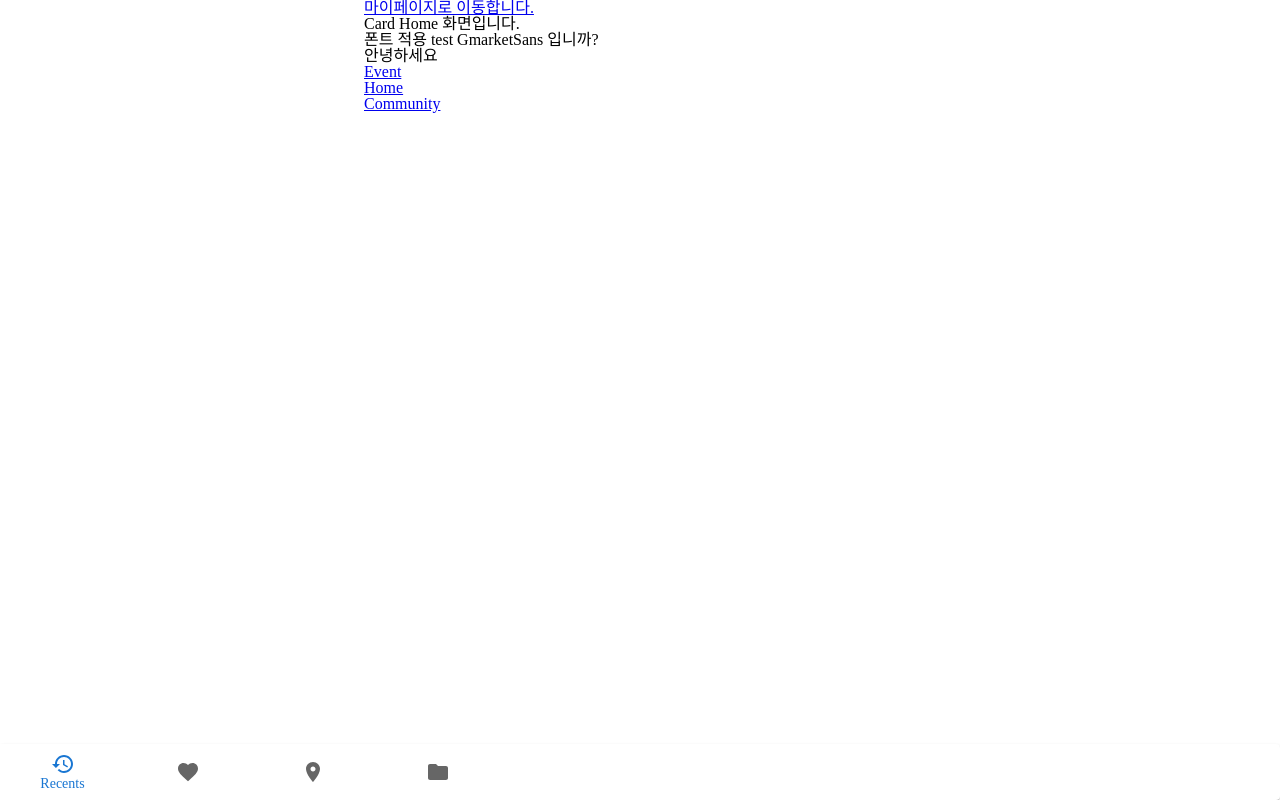
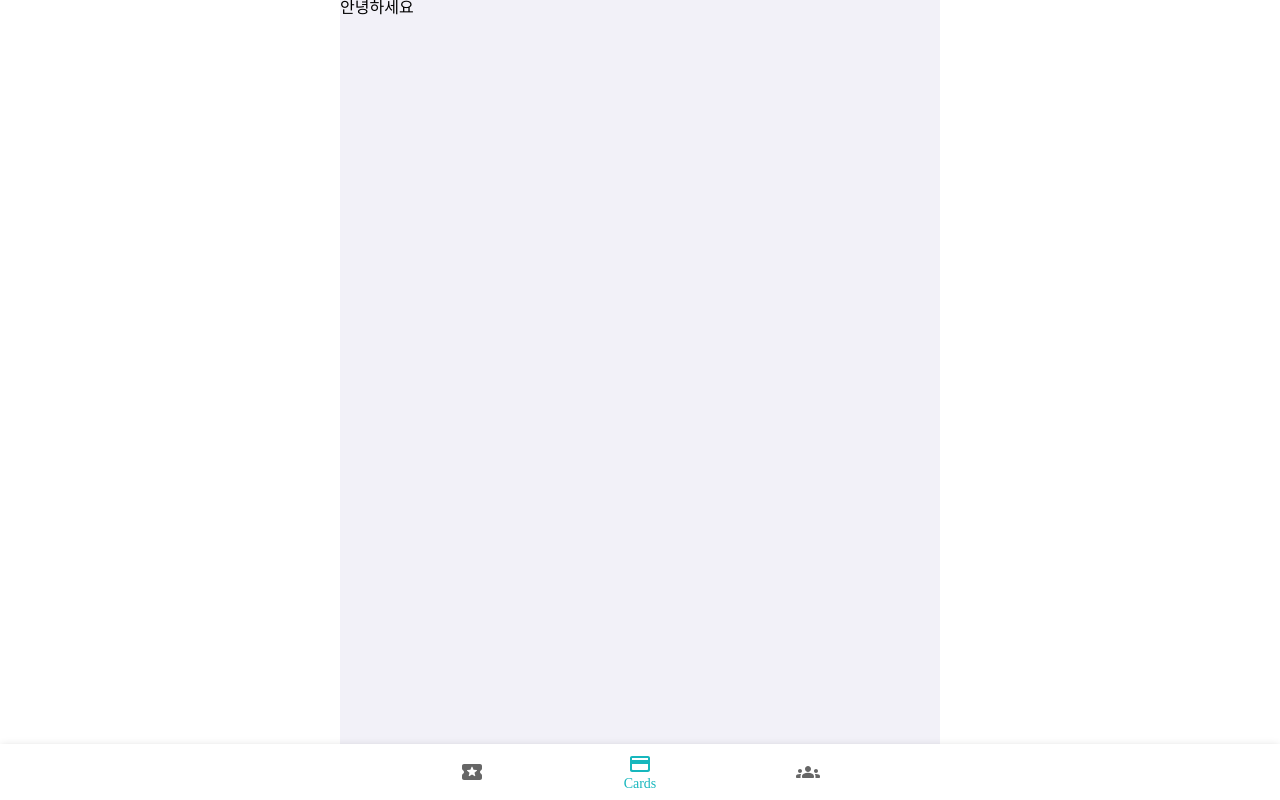
Before and after one commit to teon98/3355-frontend, a React (Create React App) app: page /home in a window 1280 px wide. Built offline with nearby package versions, Linux system fonts and the light colour scheme; a web font is replaced by a local one.

Commit message:
하단 nav바

```diff
--- a/src/App.js
+++ b/src/App.js
@@ -10,6 +10,8 @@ import LowerNavbar from "./components/LowerNavbar";
 import Mypage from "./pages/mypage/Mypage";
 import PaymentDetails from "./pages/card/PaymentDetails";
 import PointDetail from "./pages/card/PointDetail";
+import CommunityMain from "./pages/community/CommunityMain";
+import Event from "./pages/eventpage/EventPage";
 import { createTheme, ThemeProvider } from "@mui/material";
 import { TransitionGroup, CSSTransition } from "react-transition-group";
 import "./styles/FadeStyles.css";
@@ -39,6 +41,7 @@ const App = () => {
             ? appStyle.gradient
             : appStyle.notgradient
         }
+        disableGutters
       >
         <TransitionGroup>
           <CSSTransition
@@ -48,16 +51,28 @@ const App = () => {
             unmountOnExit
           >
             <Routes location={location}>
+              {/* 렌더화면 */}
               <Route path="/" element={<Render />} />
+              {/* 계정 */}
               <Route path="/auth/login" element={<Login />} />
               <Route path="/auth/signup" element={<Singup />} />
+              {/* 홈(==카드) */}
               <Route path="/home" element={<LowerNavbar />}>
                 <Route index element={<Home />} />
                 <Route path="payment" element={<PaymentDetails />} />
                 <Route path="point" element={<PointDetail />} />
               </Route>
+              {/* 커뮤니티 */}
+              <Route path="/community" element={<LowerNavbar />}>
+                <Route index element={<CommunityMain />} />
+              </Route>
+              {/* 마이페이지 */}
               <Route path="/mypage" element={<LowerNavbar />}>
                 <Route index element={<Mypage />} />
+              </Route>
+              {/* 이벤트 */}
+              <Route path="/event" element={<LowerNavbar />}>
+                <Route index element={<Event />}></Route>
               </Route>
             </Routes>
           </CSSTransition>
--- a/src/App.module.css
+++ b/src/App.module.css
@@ -4,6 +4,6 @@
 }
 
 .notgradient {
-  background: white;
+  background: #f2f1f8;
   height: 100vh;
 }
--- a/src/components/LowerNavbar.js
+++ b/src/components/LowerNavbar.js
@@ -1,68 +1,73 @@
 import React, { useState } from "react";
 import BottomNavigation from "@mui/material/BottomNavigation";
 import BottomNavigationAction from "@mui/material/BottomNavigationAction";
-import FolderIcon from "@mui/icons-material/Folder";
-import RestoreIcon from "@mui/icons-material/Restore";
-import FavoriteIcon from "@mui/icons-material/Favorite";
-import LocationOnIcon from "@mui/icons-material/LocationOn";
-import Paper from "@mui/material/Paper";
-import { NavLink, Outlet } from "react-router-dom";
+import CreditCardRoundedIcon from "@mui/icons-material/CreditCardRounded";
+import LocalActivityRoundedIcon from "@mui/icons-material/LocalActivityRounded";
+import GroupsRoundedIcon from "@mui/icons-material/GroupsRounded";
 
-const Navbar = () => {
-  const [value, setValue] = useState("recents");
+import { Outlet, useLocation, useNavigate } from "react-router-dom";
+import { Paper } from "@mui/material";
+
+import { createTheme, ThemeProvider } from "@mui/material";
+
+//폰트 GmarketSans로 지정
+const theme = createTheme({
+  typography: {
+    fontFamily: "GmarketSans",
+  },
+  palette: {
+    primary: {
+      main: "#17B7BD",
+    },
+  },
+});
+
+const LowerNavbar = () => {
+  const navigator = useNavigate();
+  const location = useLocation();
+
+  const [value, setValue] = useState(location.pathname);
 
   const handleChange = (e, newValue) => {
     setValue(newValue);
+    navigator(newValue);
   };
 
   return (
-    <div>
+    <ThemeProvider theme={theme}>
       {/* cotent가 들어가는 부분 */}
       <Outlet />
 
       {/* 하단 footer는 고정 */}
-      <ul>
-        <li>
-          <NavLink>Event</NavLink>
-        </li>
-        <li>
-          <NavLink to="/home">Home</NavLink>
-        </li>
-        <li>
-          <NavLink>Community</NavLink>
-        </li>
-      </ul>
-
-      <Paper sx={{ position: "fixed", bottom: 0, left: 0, right: 0 }}>
-        <BottomNavigation
-          sx={{ width: 500 }}
-          value={value}
-          onChange={handleChange}
-        >
+      <Paper
+        sx={{
+          position: "absolute",
+          bottom: 0,
+          left: 0,
+          right: 0,
+        }}
+        elevation={3}
+      >
+        <BottomNavigation value={value} onChange={handleChange}>
           <BottomNavigationAction
-            label="Recents"
-            value="recents"
-            icon={<RestoreIcon />}
+            label="Events"
+            value="/event"
+            icon={<LocalActivityRoundedIcon />}
           />
           <BottomNavigationAction
-            label="Favorites"
-            value="favorites"
-            icon={<FavoriteIcon />}
+            label="Cards"
+            value="/home"
+            icon={<CreditCardRoundedIcon />}
           />
           <BottomNavigationAction
-            label="Nearby"
-            value="nearby"
-            icon={<LocationOnIcon />}
-          />
-          <BottomNavigationAction
-            label="Folder"
-            value="folder"
-            icon={<FolderIcon />}
+            label="Community"
+            value="/community"
+            icon={<GroupsRoundedIcon />}
           />
         </BottomNavigation>
       </Paper>
-    </div>
+    </ThemeProvider>
   );
 };
 
-export default Navbar;
+export default LowerNavbar;
--- a/src/pages/Render.js
+++ b/src/pages/Render.js
@@ -30,6 +30,8 @@ const Render = () => {
         sx={{
           display: "flex",
           flexDirection: "column",
+          ml: "24px",
+          mr: "24px",
         }}
       >
         <Box
--- a/src/pages/card/Home.js
+++ b/src/pages/card/Home.js
@@ -1,16 +1,8 @@
 import React from "react";
-import TopNavbar from "../../components/TopNavbar";
 import { Box } from "@mui/material";
 
 const Home = () => {
-  return (
-    <Box>
-      <TopNavbar />
-      <h1>Card Home 화면입니다.</h1>
-      <p>폰트 적용 test GmarketSans 입니까?</p>
-      <Box>안녕하세요</Box>
-    </Box>
-  );
+  return <Box>안녕하세요</Box>;
 };
 
 export default Home;
--- /dev/null
+++ b/src/pages/community/CommunityMain.js
@@ -0,0 +1,8 @@
+import { Box } from "@mui/material";
+import React from "react";
+
+const CommunityMain = () => {
+  return <Box>Main</Box>;
+};
+
+export default CommunityMain;
--- /dev/null
+++ b/src/pages/eventpage/EventPage.js
@@ -0,0 +1,8 @@
+import { Box } from "@mui/material";
+import React from "react";
+
+const EventPage = () => {
+  return <Box>이벤트 페이지입니다.</Box>;
+};
+
+export default EventPage;
```
